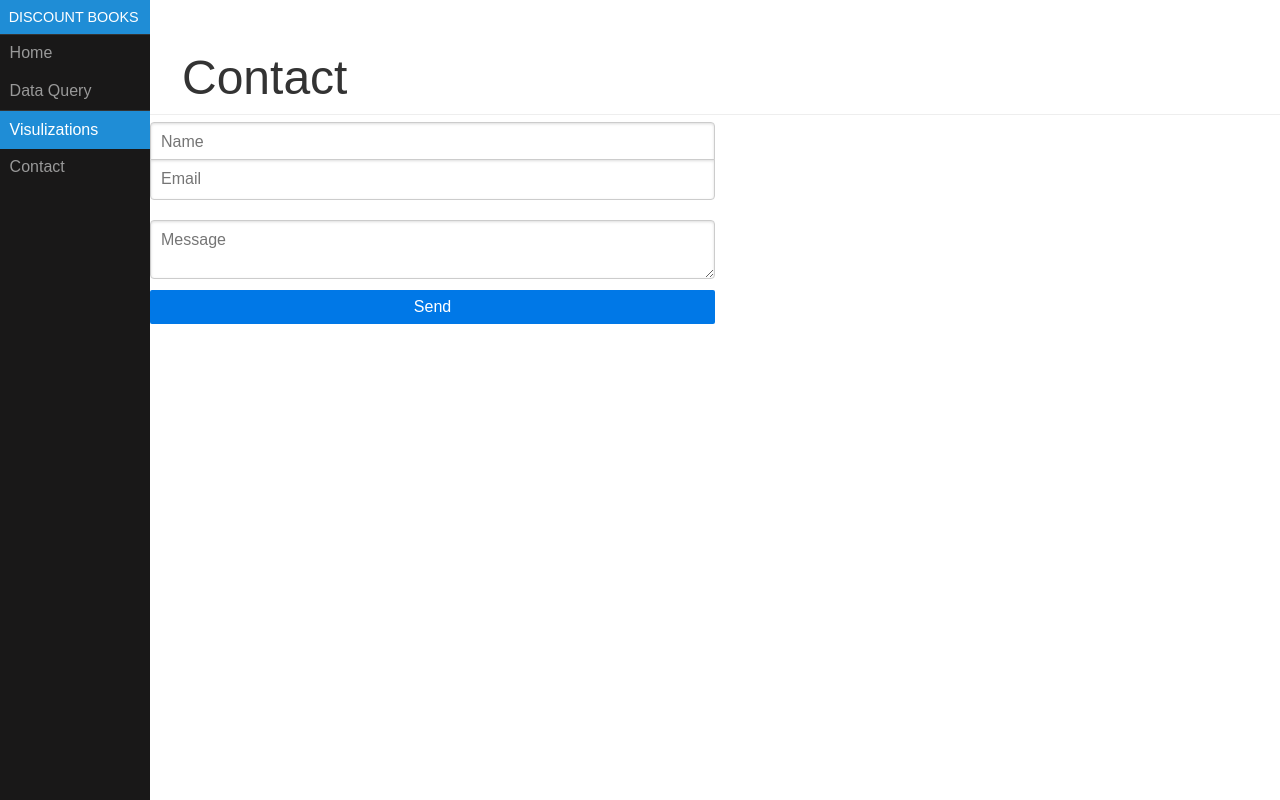
After one commit to danhorsley/discountbooks, a Django app: page /contact in a window 1280 px wide. The commit adds this page. Run offline with Django 3.2, Linux system fonts and the light colour scheme; some libraries are stand-ins or nearby versions.

Commit message:
contact form

```diff
--- a/dbviz/templates/base.html
+++ b/dbviz/templates/base.html
@@ -259,6 +259,7 @@
         #layout.active .menu-link {
             left: 150px;
         }
+
     }
 
     @media (max-width: 48em) {
@@ -288,14 +289,14 @@
             <a class="pure-menu-heading" href="#company">Discount Books</a>
 
             <ul class="pure-menu-list">
-                <li class="pure-menu-item"><a href="" class="pure-menu-link">Home</a></li>
+                <li class="pure-menu-item"><a href="/" class="pure-menu-link">Home</a></li>
                 <li class="pure-menu-item"><a href="query2" class="pure-menu-link">Data Query</a></li>
 
                 <li class="pure-menu-item menu-item-divided pure-menu-selected">
-                    <a href="presets" class="pure-menu-link">Presets</a>
+                    <a href="presets" class="pure-menu-link">Visulizations</a>
                 </li>
 
-                <li class="pure-menu-item"><a href="#contact" class="pure-menu-link">Contact</a></li>
+                <li class="pure-menu-item"><a href="contact" class="pure-menu-link">Contact</a></li>
             </ul>
         </div>
     </div>
--- /dev/null
+++ b/dbviz/templates/contact.html
@@ -0,0 +1,20 @@
+{% extends "base.html" %}
+{% block content %}
+<div id="main">
+    <div class="header">
+        <h1 align="left">Contact</h1>
+
+
+    </div>
+<form class="pure-form">
+    <fieldset class="pure-group">
+        <input type="text" class="pure-input-1-2" placeholder="Name" />
+        <input type="email" class="pure-input-1-2" placeholder="Email" />
+    </fieldset>
+    <fieldset class="pure-group">
+        <textarea class="pure-input-1-2" placeholder="Message"></textarea>
+    </fieldset>
+    <button type="submit" class="pure-button pure-input-1-2 pure-button-primary">Send</button>
+</form>
+</div>
+{% endblock %}
--- a/dbviz/urls.py
+++ b/dbviz/urls.py
@@ -5,4 +5,5 @@ from . import views
 urlpatterns = [
     path('', views.home, name='home'),
     path('populate', views.populate, name='populate'),
+    path('contact', views.contact, name='contact'),
 ]
--- a/dbviz/views.py
+++ b/dbviz/views.py
@@ -9,8 +9,10 @@ from .pop import *
 def home(request):
     html_plot1 = initial_plot()
     html_plot2 = first_order()
+    html_plot3 = pvi()
     return render(request, 'home.html', {'html_plot1' : html_plot1,
-                                          'html_plot2' : html_plot2})
+                                        'html_plot2' : html_plot2,
+                                          'html_plot3' : html_plot3})
 
 def populate(request):
     pop_static(reset = False)
@@ -19,3 +21,6 @@ def populate(request):
     pop_skumap(reset = False)
     pop_sales(reset = False)
     return render(request, 'populate.html')
+
+def contact(request):
+    return render(request, 'contact.html')
```
Also changed, not shown: dbviz/plots.py (+22 -1 lines), dbviz/templates/home.html (+13 -0 lines).
